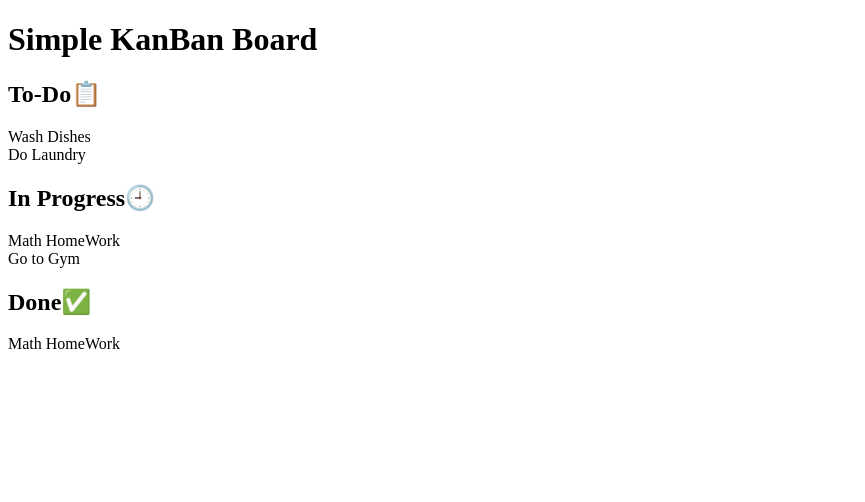
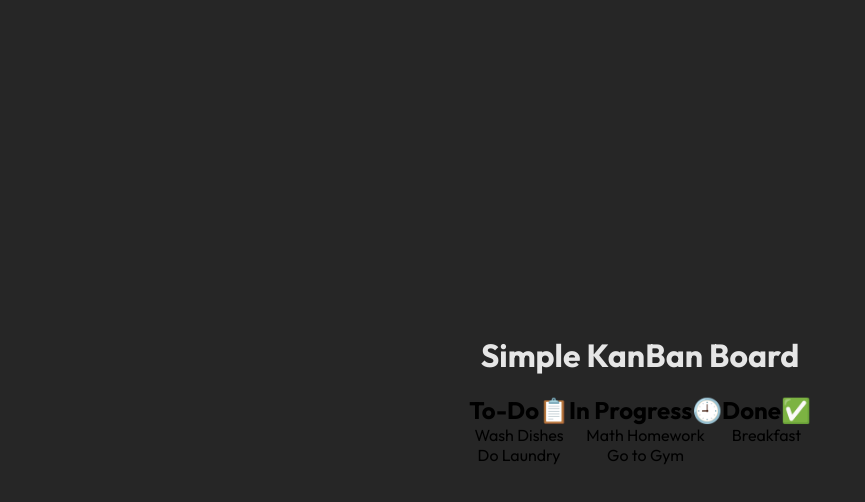
Before and after one commit to HunterBenX10/Kanban-Board, a plain HTML site: page index.html in a window 1280 px wide. Shown: the whole page, without its empty margins (0-865 px from the left). Drawn offline with Linux system fonts and the light colour scheme.

Commit message:
few changes

```diff
--- a/index.html
+++ b/index.html
@@ -1,9 +1,14 @@
 <!DOCTYPE html>
 <html lang="en">
   <head>
+    <style>
+        @import url('https://fonts.googleapis.com/css2?family=Outfit:wght@100..900&display=swap');
+    </style>
+
     <meta charset="UTF-8" />
     <meta name="viewport" content="width=device-width, initial-scale=1.0" />
     <title>KanBan Board</title>
+    <link rel="stylesheet" href="/style.css" />
   </head>
   <body>
     <div class="container">
@@ -17,19 +22,19 @@
             <div class="card" id="card-2" draggable="true">Do Laundry</div>
       </div>
 
-
+        <!--LIST 2-->
       <div class="list" id="list-2">
             <h2>In Progress🕘</h2>
-            <div class="card" id="card-3" draggable="true">Math HomeWork</div>
+            <div class="card" id="card-3" draggable="true">Math Homework</div>
             <div class="card" id="card-4" draggable="true">Go to Gym</div>
       </div>
-
+        <!--LIST 3-->
       <div class="list" id="list-3">
             <h2>Done✅</h2>
-            <div class="card" id="card-5" draggable="true">Math HomeWork</div>
+            <div class="card" id="card-5" draggable="true">Breakfast</div>
 
       </div>
 
     </div>
-  </body>
+
 </html>
--- a/style.css
+++ b/style.css
@@ -0,0 +1,31 @@
+* {
+  padding: 0;
+  margin: 0;
+  box-sizing: border-box;
+}
+
+body {
+  font-family: "Outfit", sans-serif;
+  background-color: hsl(0, 0%, 15%);
+  display: flex;
+  justify-content: center;
+  align-items: center;
+  min-height: 100vh;
+}
+
+.container {
+  text-align: center;
+  width: 100%;
+  padding: 1.2rem;
+}
+
+h1 {
+  color: hsl(0, 0%, 90%);
+  margin-bottom: 20px;
+  font-size: 2rem;
+}
+
+.board {
+  display: flex;
+  justify-content: center;
+}
```
